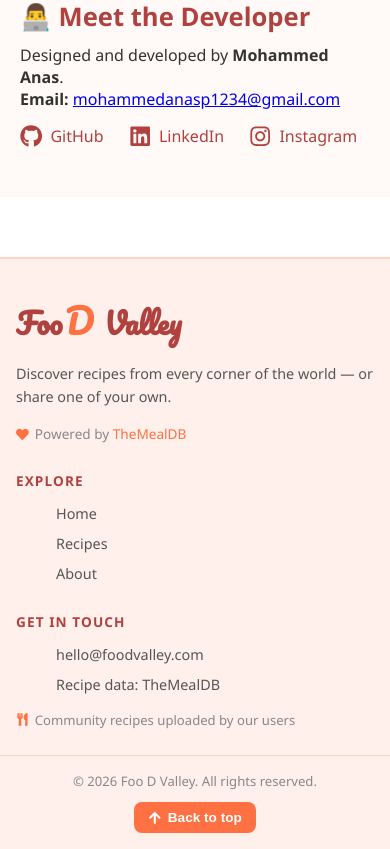
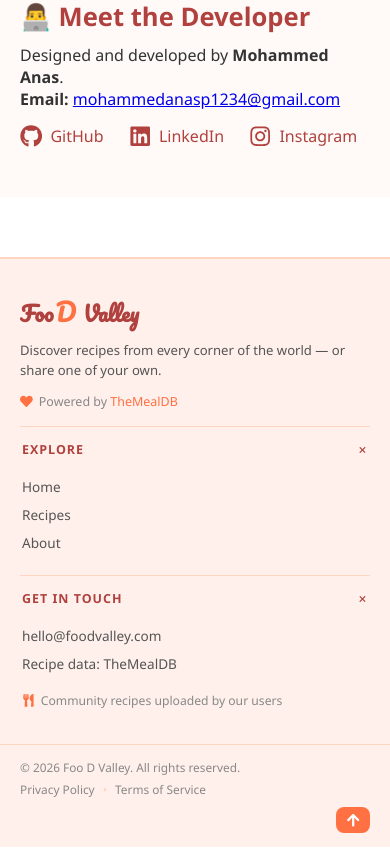
Before and after one commit to anasPalakkal/Foo-D-Valley, a React (Vite) app in the folder frontend/: page /about in a window 390 px wide. Shown: the part 837-1686 px from the top of the page. Built offline with nearby package versions, Linux system fonts and the light colour scheme; no server answers.

Commit message:
update the Footer , improve the mobile responsiveness

```diff
--- a/frontend/src/components/Footer/Footer.jsx
+++ b/frontend/src/components/Footer/Footer.jsx
@@ -24,19 +24,19 @@ const Footer = () => {
           </div>
         </div>
 
-        {/* Nav column */}
-        <div className={styles.navCol}>
-          <h4 className={styles.colHeading}>Explore</h4>
+        {/* Nav column - accordion on mobile, static/expanded on desktop (forced open via CSS) */}
+        <details className={styles.navCol} open>
+          <summary className={styles.colHeading}>Explore</summary>
           <ul className={styles.navList}>
             <li><Link to="/">Home</Link></li>
             <li><Link to="/recipes">Recipes</Link></li>
             <li><Link to="/about">About</Link></li>
           </ul>
-        </div>
+        </details>
 
         {/* Contact / info column */}
-        <div className={styles.navCol}>
-          <h4 className={styles.colHeading}>Get in Touch</h4>
+        <details className={styles.navCol} open>
+          <summary className={styles.colHeading}>Get in Touch</summary>
           <ul className={styles.navList}>
             <li>
               <a href="mailto:hello@foodvalley.com">hello@foodvalley.com</a>
@@ -51,18 +51,27 @@ const Footer = () => {
             <FaUtensils className={styles.utensilIcon} />
             <span>Community recipes uploaded by our users</span>
           </div>
-        </div>
+        </details>
 
       </div>
 
       {/* Bottom bar */}
       <div className={styles.bottomBar}>
-        <p className={styles.copyright}>
-          © {new Date().getFullYear()} Foo D Valley. All rights reserved.
-        </p>
+        <div className={styles.legalRow}>
+          <p className={styles.copyright}>
+            © {new Date().getFullYear()} Foo D Valley. All rights reserved.
+          </p>
+          {/* TODO: point these at real routes once the pages exist. Do not remove -
+              a public app collecting accounts and user uploads needs these before launch. */}
+          <div className={styles.legalLinks}>
+            <Link to="/privacy">Privacy Policy</Link>
+            <span className={styles.legalDivider} aria-hidden="true">•</span>
+            <Link to="/terms">Terms of Service</Link>
+          </div>
+        </div>
         <button className={styles.backToTop} onClick={scrollToTop} aria-label="Back to top">
           <FaArrowUp />
-          <span>Back to top</span>
+          <span className={styles.backToTopLabel}>Back to top</span>
         </button>
       </div>
     </footer>
--- a/frontend/src/components/Footer/Footer.module.css
+++ b/frontend/src/components/Footer/Footer.module.css
@@ -70,7 +70,10 @@
   font-size: 0.8rem;
 }
 
-/* ── Nav columns ── */
+/* ── Nav columns ──
+   Rendered as native <details>. On desktop these are forced open and the
+   summary is inert (no toggle affordance). On mobile they become real
+   accordions - see the max-width: 768px block. */
 .navCol {
   display: flex;
   flex-direction: column;
@@ -83,6 +86,12 @@
   text-transform: uppercase;
   letter-spacing: 0.08em;
   color: #b0413e;
+  list-style: none;
+  cursor: default;
+}
+
+.colHeading::-webkit-details-marker {
+  display: none;
 }
 
 .navList {
@@ -129,11 +138,40 @@
   display: flex;
   align-items: center;
   justify-content: space-between;
+  gap: 16px;
+}
+
+.legalRow {
+  display: flex;
+  align-items: center;
+  gap: 16px;
+  flex-wrap: wrap;
 }
 
 .copyright {
   font-size: 0.82rem;
   color: #888;
+}
+
+.legalLinks {
+  display: flex;
+  align-items: center;
+  gap: 8px;
+  font-size: 0.82rem;
+}
+
+.legalLinks a {
+  color: #888;
+  text-decoration: none;
+}
+
+.legalLinks a:hover {
+  color: #ff7043;
+  text-decoration: underline;
+}
+
+.legalDivider {
+  color: #ffd5c2;
 }
 
 .backToTop {
@@ -149,6 +187,7 @@
   font-weight: 600;
   cursor: pointer;
   transition: background-color 0.2s ease, transform 0.2s ease;
+  flex-shrink: 0;
 }
 
 .backToTop:hover {
@@ -156,39 +195,137 @@
   transform: translateY(-2px);
 }
 
-/* ── Responsive ── */
+/* ══════════════════════════════════════════════
+   Responsive
+   Rule followed here: every value that scales
+   visual weight (font-size, gap, padding, icon
+   size) gets its own mobile value - not just the
+   grid. Reducing width while everything else
+   keeps its desktop scale is what caused the
+   original "long footer" problem.
+   ══════════════════════════════════════════════ */
+
 @media (max-width: 768px) {
   .inner {
-    grid-template-columns: 1fr 1fr;
-    gap: 32px;
-    padding: 40px 20px 28px;
+    grid-template-columns: 1fr;
+    gap: 8px;
+    padding: 32px 20px 20px;
   }
 
-  /* Brand spans full width on mobile */
   .brand {
-    grid-column: 1 / -1;
+    gap: 8px;
+    margin-bottom: 8px;
+  }
+
+  .logo {
+    font-size: 1.3rem;
+  }
+
+  .logoD {
+    font-size: 1.5rem;
+    margin: 0 2px;
   }
 
   .tagline {
+    font-size: 0.82rem;
     max-width: 100%;
-  }
-}
-
-@media (max-width: 480px) {
-  .inner {
-    grid-template-columns: 1fr;
-    gap: 28px;
-    padding: 32px 16px 24px;
+    line-height: 1.5;
   }
 
-  .brand {
-    grid-column: unset;
+  .madeWith {
+    font-size: 0.78rem;
+  }
+
+  /* Accordion behavior: each nav column is a <details> the user taps open.
+     Collapsed by default so both sections don't dump their full link lists
+     into view at once - this is what actually shortens the footer, not
+     just shrinking column width. */
+  .navCol {
+    gap: 0;
+    border-top: 1px solid #ffd5c2;
+  }
+
+  .colHeading {
+    cursor: pointer;
+    padding: 12px 2px;
+    font-size: 0.78rem;
+    display: flex;
+    align-items: center;
+    justify-content: space-between;
+  }
+
+  .colHeading::after {
+    content: '+';
+    font-size: 1rem;
+    font-weight: 400;
+    transition: transform 0.2s ease;
+  }
+
+  .navCol[open] .colHeading::after {
+    transform: rotate(45deg);
+  }
+
+  .navList {
+    gap: 6px;
+    padding: 2px 2px 14px;
+  }
+
+  .navList a {
+    font-size: 0.85rem;
+  }
+
+  .attribution {
+    font-size: 0.76rem;
+    padding: 0 2px 14px;
   }
 
   .bottomBar {
     flex-direction: column;
-    gap: 12px;
-    text-align: center;
-    padding: 16px;
+    align-items: stretch;
+    gap: 10px;
+    padding: 14px 20px;
+  }
+
+  .legalRow {
+    flex-direction: column;
+    align-items: flex-start;
+    gap: 6px;
+  }
+
+  .copyright {
+    font-size: 0.74rem;
+  }
+
+  .legalLinks {
+    font-size: 0.74rem;
+  }
+
+  .backToTop {
+    align-self: flex-end;
+    padding: 6px 10px;
+    font-size: 0;
+  }
+
+  .backToTopLabel {
+    display: none;
+  }
+
+  .backToTop svg {
+    font-size: 0.9rem;
   }
 }
+
+/* Force the accordions open on tablet/desktop regardless of the `open`
+   attribute's toggled state, and strip the toggle affordance entirely.
+   The UA rule that hides details content when closed is a normal CSS
+   rule (details:not([open]) > :not(summary) { display: none }), so it
+   can be overridden the same way. */
+@media (min-width: 769px) {
+  .navCol summary {
+    pointer-events: none;
+  }
+
+  .navCol > *:not(summary) {
+    display: flex !important;
+  }
+}
```
